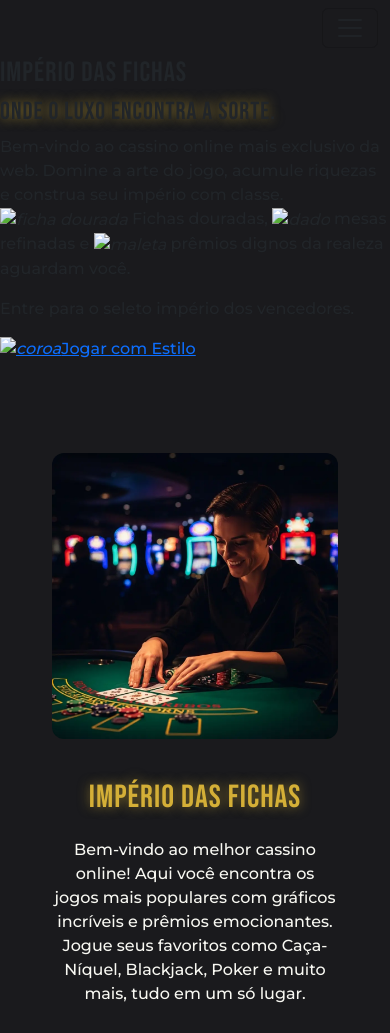
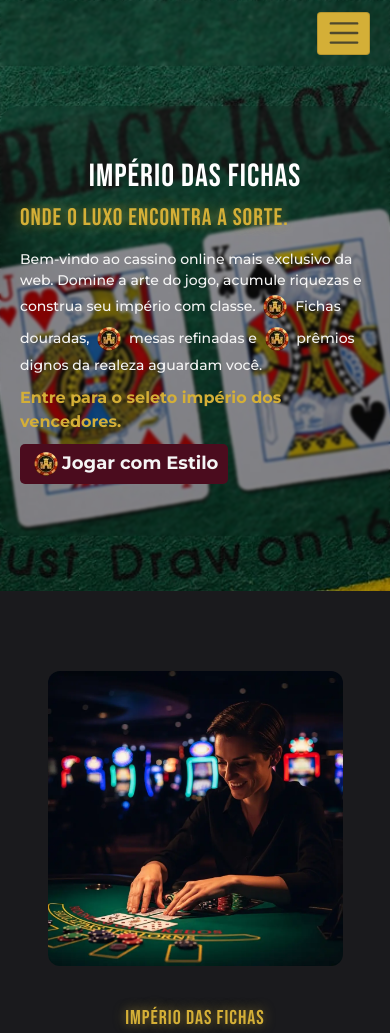
Before and after one commit to KaioPinto/imperio-das-fichas, a plain HTML site: page index.html in a window 390 px wide. Shown: the top 1033 px of the page. Drawn offline with nearby package versions, Linux system fonts and the light colour scheme.

Commit message:
chore: modificação inicial

```diff
--- a/css/style.css
+++ b/css/style.css
@@ -601,6 +601,240 @@ body {
   color: #fff;
 }
 
+/* HERO */
+
+:root {
+  --gold: #d4af37;
+  --wine: #4b0c1e;
+  --red: #b1212f;
+  --felt-green: #146b3a;
+  --black: #1a1a1a;
+  --neon-purple: #7a1aff;
+  --neon-blue: #1ac1ff;
+  --white: #f5f5f5;
+}
+
+html {
+  font-size: 62.5%;
+}
+
+.hero {
+  position: relative;
+  min-height: 70vh;
+  background-image: url(../assets/black-jack.webp);
+  background-size: cover;
+  background-position: center;
+  display: flex;
+  flex-direction: column;
+}
+
+/* Primeira sobreposição (mais clara) */
+.hero::before {
+  content: "";
+  position: absolute;
+  top: 0;
+  left: 0;
+  width: 100%;
+  height: 100%;
+  background: rgba(0, 0, 0, 0.37);
+  /* ajuste a opacidade */
+  z-index: 1;
+}
+
+main > * {
+  position: relative;
+  z-index: 3;
+  padding: 20px;
+}
+
+/* Conteúdo acima das sobreposições */
+.hero > * {
+  position: relative;
+  z-index: 3;
+  color: white;
+}
+
+.hero .navbar {
+  position: relative;
+  z-index: 3;
+  background: rgba(0, 0, 0, 0.08); /* um leve fundo escuro para contraste */
+  backdrop-filter: blur(1.5px); /* faz o blur real do que está por trás */
+  -webkit-backdrop-filter: blur(1.5px); /* suporte Safari */
+}
+.hero .navbar-toggler {
+  background-color: var(--gold);
+  font-size: 2.4rem;
+}
+
+.hero .container-fluid {
+  display: flex;
+  justify-content: space-between;
+  align-items: center;
+  padding: 0 2rem;
+}
+
+.hero .navbar-nav {
+  display: flex;
+  gap: 2rem;
+  padding: 1rem;
+}
+
+.hero .navbar-nav .nav-link {
+  color: white;
+  font-size: 2.2rem;
+  transition: transform 0.3s ease;
+}
+
+.hero .navbar-nav .nav-link:hover {
+  transform: scale(1.1);
+  color: var(--gold);
+}
+
+.hero nav a {
+  color: white;
+  text-decoration: none;
+  padding: 10px 20px;
+  transition: background-color 0.3s ease;
+  font-size: 2.4rem;
+}
+
+section.hero__text {
+  justify-self: center;
+  flex-grow: 1;
+  display: flex;
+  flex-direction: column;
+  align-items: center;
+  justify-content: center;
+  position: relative;
+  z-index: 3;
+  margin: 4rem auto 0 auto;
+  width: 100%;
+  max-width: 80rem;
+  padding: 2rem 2rem;
+  background: rgba(0, 0, 0, 0.08); /* um leve fundo escuro para contraste */
+  backdrop-filter: blur(1.5px); /* faz o blur real do que está por trás */
+  -webkit-backdrop-filter: blur(1.5px); /* suporte Safari */
+  border-radius: 2rem;
+  max-height: 43rem;
+  height: 100%;
+  text-align: left;
+}
+section.hero__text h1 {
+  z-index: 2;
+  font-size: 7rem;
+  text-align: left;
+}
+
+section.hero__text h2 {
+  z-index: 2;
+  font-size: 4rem;
+  margin-top: 2.4px;
+  margin-bottom: 1.6rem;
+  color: var(--gold);
+}
+section.hero__text p {
+  z-index: 2;
+  font-size: 2.2rem;
+  color: var(--white);
+}
+section.hero__text span {
+  z-index: 2;
+  font-weight: bold;
+  font-size: 2.4rem;
+  margin-top: 1.6px;
+  margin-bottom: 2rem;
+  color: var(--gold);
+}
+
+section.hero__text div {
+  text-align: left;
+}
+
+section.hero__text a {
+  z-index: 2;
+  text-align: center;
+  display: inline-flex;
+  align-self: start;
+  justify-content: center;
+  align-items: center;
+  padding: 1rem 2rem;
+  background-color: var(--wine);
+  color: var(--black);
+  font-weight: bold;
+  text-decoration: none;
+  font-size: 2.6rem;
+  border-radius: 5px;
+  transition: background-color 0.3s ease, transform 0.3s ease;
+  color: var(--white);
+}
+section.hero__text a:hover {
+  background-color: var(--red);
+  transform: scale(1.05);
+}
+
+
+@media (max-width: 780px) {
+  section.hero__text h1 {
+    font-size: 5rem;
+  }
+  section.hero__text h2 {
+    font-size: 3.2rem;
+  }
+  section.hero__text p {
+    font-size: 1.8rem;
+  }
+  section.hero__text span {
+    font-size: 2rem;
+  }
+  section.hero__text a {
+    font-size: 2.2rem;
+    padding: 0.8rem 1.6rem;
+  }
+
+  section.hero__text_ico {
+    width: 1rem;
+    height: auto;
+  }
+}
+
+@media (max-width: 530px) {
+  section.hero__text h1 {
+    font-size: 4rem;
+  }
+  section.hero__text h2 {
+    font-size: 2.8rem;
+  }
+  section.hero__text p {
+    font-size: 1.6rem;
+  }
+  section.hero__text span {
+    font-size: 1.8rem;
+  }
+  section.hero__text a {
+    font-size: 2rem;
+    padding: 0.6rem 1.2rem;
+  }
+}
+
+@media (max-width: 420px) {
+  section.hero__text h1 {
+    font-size: 3.2rem;
+  }
+  section.hero__text h2 {
+    font-size: 2.4rem;
+  }
+  section.hero__text p {
+    font-size: 1.4rem;
+  }
+  section.hero__text span {
+    font-size: 1.6rem;
+  }
+  section.hero__text a {
+    font-size: 1.8rem;
+    padding: 0.4rem 1rem;
+  }
+}
+
 /* Responsividade */
 @media (max-width: 968px) {
   .banner {
--- a/index.html
+++ b/index.html
@@ -64,10 +64,10 @@
          <div class="">
             <h2>Onde o luxo encontra a sorte.</h2>
             <div>
-               <p>Bem-vindo ao cassino online mais exclusivo da web. Domine a arte do jogo, acumule riquezas e construa seu império com classe. <i><img class="hero__text_ico" src="/img/ficha_dourada.ico" alt="ficha dourada" srcset=""></i> Fichas douradas, <i><img class="hero__text_ico" src="/img/dado.ico" alt="dado" srcset=""></i> mesas refinadas e <i><img class="hero__text_ico" src="/img/maleta.ico" alt="maleta" srcset=""></i> prêmios dignos da realeza aguardam você.</p>
+               <p>Bem-vindo ao cassino online mais exclusivo da web. Domine a arte do jogo, acumule riquezas e construa seu império com classe. <i><img class="hero__text_ico" src="./assets/favicon-32x32.webp" alt="ficha dourada" srcset=""></i> Fichas douradas, <i><img class="hero__text_ico" src="./assets/favicon-32x32.webp" alt="dado" srcset=""></i> mesas refinadas e <i><img class="hero__text_ico" src="./assets/favicon-32x32.webp" alt="maleta" srcset=""></i> prêmios dignos da realeza aguardam você.</p>
 
                <p><span>Entre para o seleto império dos vencedores.</span></p>
-               <a href="#"><i><img class="hero__text_ico" src="/img/coroa.ico" alt="coroa" srcset=""></i>Jogar com Estilo</a>
+               <a href="#"><i><img class="hero__text_ico" src="./assets/favicon-32x32.webp" alt="coroa" srcset=""></i>Jogar com Estilo</a>
             </div>
          </div>
       </section>
```
